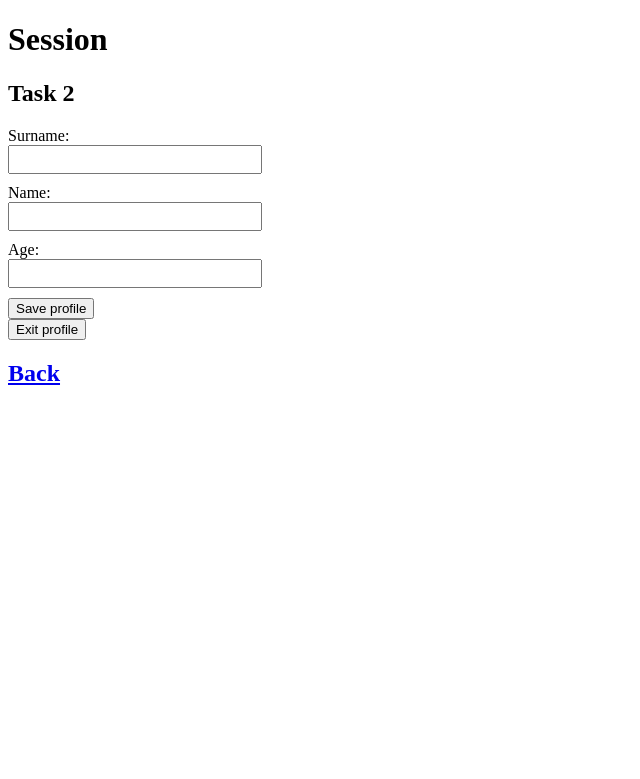
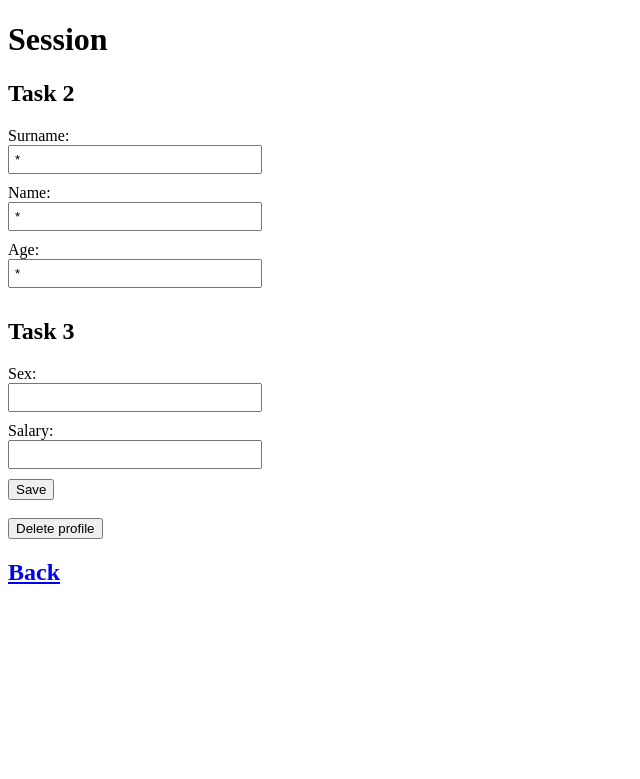
Before and after one commit to ArPaSokolov/labs_term_04, a PHP site: page /session.php in a window 1280 px wide. Shown: the top 779 px of the page, without its empty margins (0-640 px from the left). Run offline with PHP 8.4, Linux system fonts and the light colour scheme.

Commit message:
Store session data in an array

```diff
--- a/WEB/lab_3/code/session.php
+++ b/WEB/lab_3/code/session.php
@@ -1,16 +1,30 @@
 <?php
 session_start();
 
-if ($_SERVER['REQUEST_METHOD'] === 'POST') {
-    // Получение данных из формы
-    $surname = $_POST['surname'];
-    $name = $_POST['name'];
-    $age = $_POST['age'];
+$userData = $_SESSION['userdata'] ?? [];
 
-    // Сохранение данных в сессию
-    $_SESSION['surname'] = $surname;
-    $_SESSION['name'] = $name;
-    $_SESSION['age'] = $age;
+if ('POST' === $_SERVER['REQUEST_METHOD']) {
+    // получение данных из формы
+    // Task 2
+    $surname = ($_POST['surname'] ?? '');
+    $name = ($_POST['name'] ?? '');
+    $age = ($_POST['age'] ?? '');
+    // Task 3
+    $sex = ($_POST['sex'] ?? '');
+    $salary = ($_POST['salary'] ?? '');
+
+    // создание массива данных
+    // Task 3
+    $userData = [
+        'surname' => $surname,
+        'name' => $name,
+        'age' => $age,
+        'salary' => $salary,
+        'sex' => $sex
+    ];
+
+    // сохранение данных в сессию
+    $_SESSION['userdata'] = $userData; // массив данных
 
     // Перенаправление на другую страницу
     header("Location: index.php");
@@ -33,28 +47,36 @@ if ($_SERVER['REQUEST_METHOD'] === 'POST') {
             padding: 5px;
             margin-bottom: 10px;
         }
-
     </style>
 </head>
 <body>
+<h1>Session</h1>
+
 <form method="post" action="<?php echo $_SERVER['PHP_SELF']?>">
-    <h1>Session</h1>
     <h2>Task 2</h2>
 
     <label>Surname:</label>
-    <input type="text" name="surname" required><br>
+    <input type="text" name="surname" value="<?php echo $userData['surname'] ?? '*'; ?>" required><br>
 
     <label>Name:</label>
-    <input type="text" name="name" required><br>
+    <input type="text" name="name" value="<?php echo $userData['name'] ?? '*'; ?>" required><br>
 
     <label>Age:</label>
-    <input type="number" name="age" required><br>
+    <input type="text" name="age" value="<?php echo $userData['age'] ?? '*'; ?>" required><br>
 
-    <button type="submit">Save profile</button>
-</form>
+<h2>Task 3</h2>
+
+    <label>Sex:</label>
+    <input type="text" name="sex" value="<?php echo $userData['sex'] ?? ''; ?>"><br>
+
+    <label>Salary:</label>
+    <input type="text" name="salary" value="<?php echo $userData['salary'] ?? ''; ?>"><br>
+
+    <button type="submit">Save</button>
+</form><br>
 
 <form action="logout.php" method="post">
-    <button type="submit" name="logout">Exit profile</button>
+    <button type="submit" name="logout">Delete profile</button>
 </form>
 
 <a href="index.php"><h2>Back</h2></a>
```
